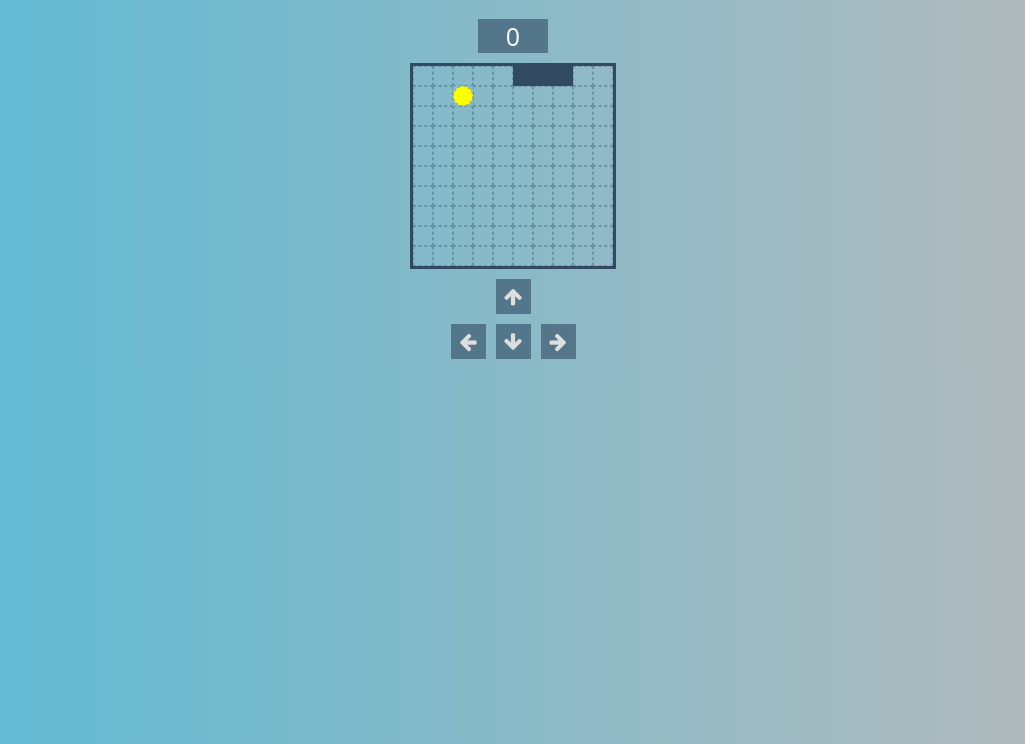
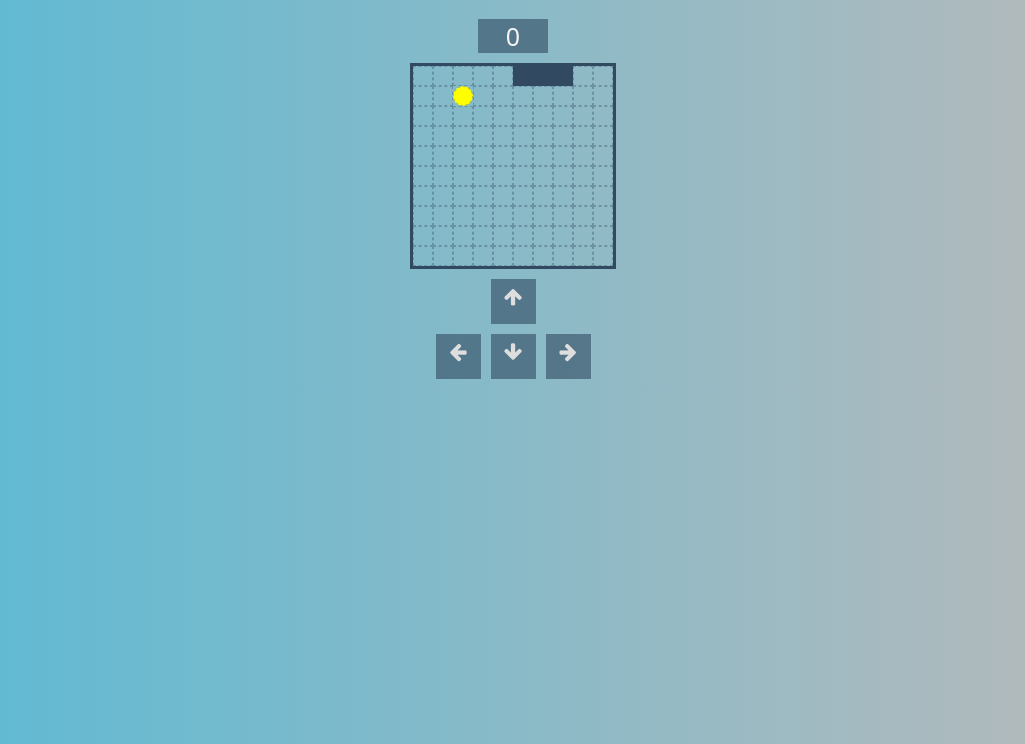
Before and after one commit to criscaldeiraa/snake-game, a plain HTML site: page index.html in a window 1280 px wide. Shown: the part 56-800 px from the top of the page, without its empty margins (127-1152 px from the left). Drawn offline with Linux system fonts and the light colour scheme.

Commit message:
making the buttons bigger

```diff
--- a/styles.css
+++ b/styles.css
@@ -55,10 +55,10 @@ body {
 .button {
     font-family: 'Lato', sans-serif;
     text-align: center;
-    width: 125px;
-    height: 80px;
+    width: 155px;
+    height: 100px;
     display: grid;
-    grid-template-columns: 35px 35px 35px;
+    grid-template-columns: 45px 45px 45px;
     gap: 10px;
     margin: 10px auto;
     align-items: center;
@@ -66,8 +66,8 @@ body {
 
 .key {
     cursor: pointer;
-    width: 25px;
-    height: 25px;
+    width: 35px;
+    height: 35px;
     padding: 5px;
     text-align: center;
     background: rgba(49, 74, 97, 0.6);
```
